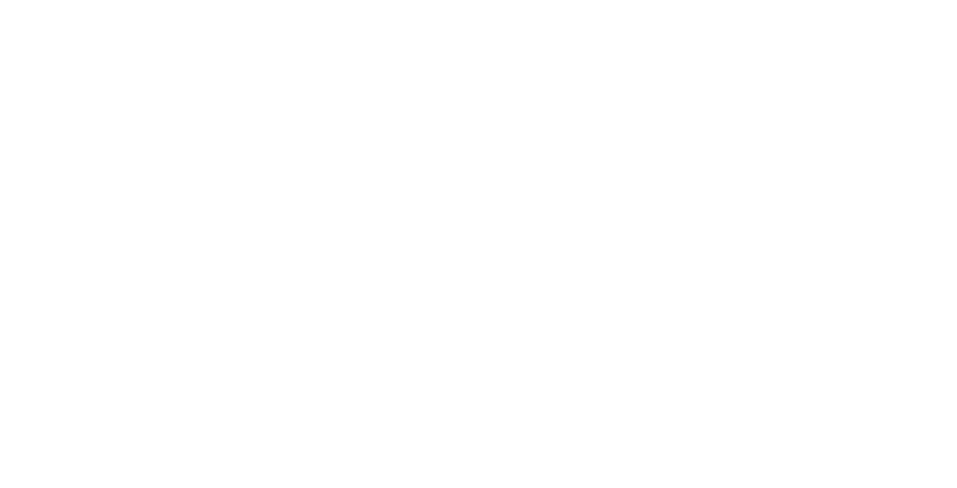
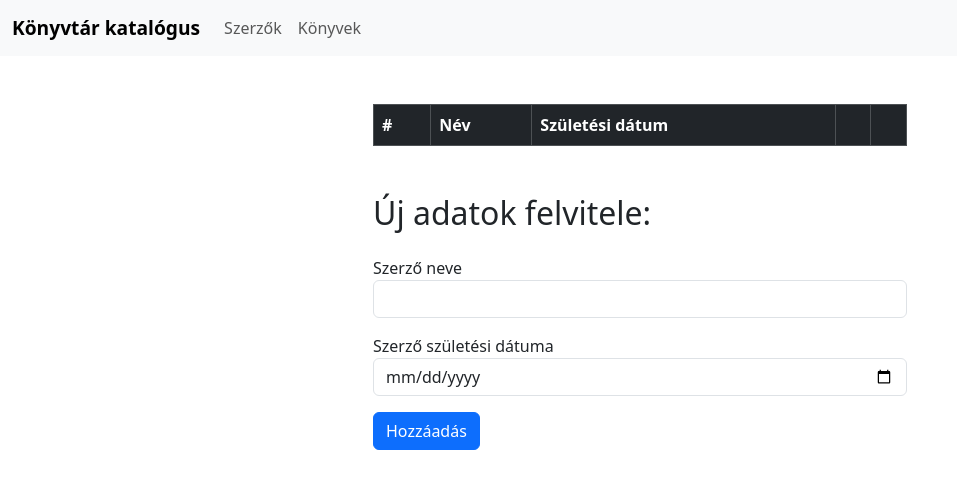
Before and after one commit to dzsofri/konyvtar_katalogus, a plain HTML site: page Frontend/views/index.html in a window 1280 px wide. Shown: the whole page, without its empty margins (0-957 px from the left). Drawn offline with Linux system fonts and the light colour scheme.

Commit message:
szerzok (index.html)

```diff
--- a/Frontend/views/index.html
+++ b/Frontend/views/index.html
@@ -8,8 +8,67 @@
     <link rel="stylesheet" href="../assets/css/bootstrap.min.css">
 </head>
 <body>
+<header><nav class="navbar navbar-expand-lg bg-body-tertiary">
+    <div class="container-fluid">
+        <a class="navbar-brand" style="color: black !important; font-size: larger; font-weight: bold;" href="#">Könyvtár katalógus</a>
+        <button class="navbar-toggler" type="button" data-bs-toggle="collapse" data-bs-target="#navbarNav" aria-controls="navbarNav" aria-expanded="false" aria-label="Toggle navigation">
+            <span class="navbar-toggler-icon"></span>
+        </button>
+        <div class="collapse navbar-collapse" id="navbarNav">
+            <ul class="navbar-nav">
+                <li class="nav-item lgdOut">
+                    <a class="nav-link" href="#authors">Szerzők</a>
+                </li>
+                <li class="nav-item lgdOut">
+                    <a class="nav-link" href="#books" >Könyvek</a>
+                </li>
+            </ul>
+        </div>
+    </div>
+</nav></header>
+    <main>
+    <div class="container col">
+        <div class="container mt-5" style="width: 50%;" >
 
+            <table class="table table-striped table-bordered">
+                <thead class="table-dark">
+                    <tr id="tr">
+                        <th scope="col">#</th>
+                        <th scope="col">Név</th>
+                        <th scope="col">Születési dátum</th>
+                        <th scope="col"></th>
+                        <th scope="col"></th>
+                    </tr>
+                </thead>
+                <tbody>
+                   <!-- Ide jönnek az adatok :)-->
+                </tbody>
+                <tfoot>
 
+                </tfoot>
+            </table>
+        </div>
+        <div class="container mt-5 mb-5" style="width: 50%;">
+            <h2>Új adatok felvitele:</h2>
+            <form id="addProductForm"  ">
+                <div class="col mb-3 mt-4">
+                    <div class="col mb-3">
+                        <label for="authorName">Szerző neve</label>
+                        <input type="text" class="form-control" id="authorName" placeholder="">
+
+                    </div>
+                    <div class="col mb-3">
+                        <label for="authorBirthDate">Szerző születési dátuma</label>
+                        <input type="date" class="form-control" id="authorBirthDate" placeholder="">
+
+                    </div>
+
+                </div>
+                <button type="button" class="btn btn-primary" onclick="">Hozzáadás</button>
+            </form>
+        </div>
+    </div>
+</main>
     <script src="../assets/js/APP.js"></script>
     <script src="../assets/js/bootstrap.min.js"></script>
 </body>
```
Also changed, not shown: 1 other file.
